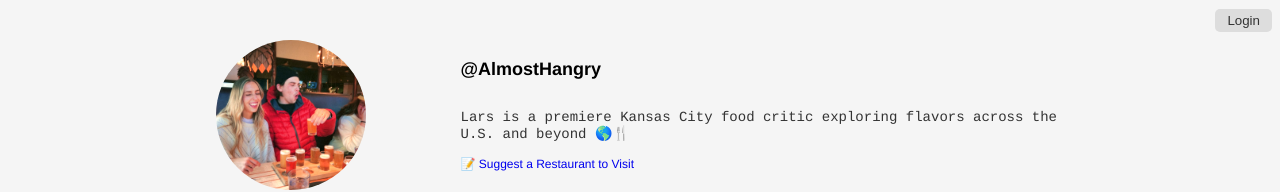
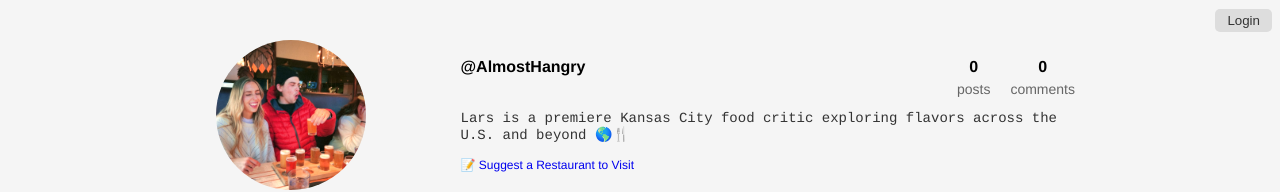
Before and after one commit to Larsthedesigner/alwayshangryapp, a React (Vite) app: page / in a window 1280 px wide. Shown: the top 192 px of the page. Built offline with nearby package versions, Linux system fonts and the light colour scheme; no server answers; the database is empty.

Commit message:
updated counters for messaging and posts

```diff
--- a/src/App.jsx
+++ b/src/App.jsx
@@ -1,5 +1,5 @@
 import React, { useState, useEffect, useContext } from 'react';
-import { BrowserRouter as Router, Route, Routes, Link, useNavigate } from 'react-router-dom';
+import { Route, Routes, Link, useNavigate } from 'react-router-dom';
 import Timeline from './timeline.jsx';
 import Login from './login.jsx';
 import CreatePost from './Createpost.jsx';
@@ -7,30 +7,38 @@ import PrivateRoute from './privateroute.jsx';
 import PostDetail from './PostDetail.jsx';
 import { AuthContext } from './authcontext.jsx';
 import avatar from './Images/avatar.jpeg';
-import { collection, query, orderBy, onSnapshot } from 'firebase/firestore';
+import { collection, onSnapshot, query, orderBy } from 'firebase/firestore';
 import { db } from './firebaseconfig';
+import './index.css'; // Ensure this correctly references index.css
 
 function App() {
-  const [layout, setLayout] = useState('grid'); // Define layout here, you can change the default value
-  const { user, logout } = useContext(AuthContext); // Get user and logout function from context
+  const [layout, setLayout] = useState('grid');
+  const { user, logout } = useContext(AuthContext);
   const [posts, setPosts] = useState([]);
-  const navigate = useNavigate(); // Hook must be used within the Router context
+  const [postCount, setPostCount] = useState(0);
+  const [commentCount, setCommentCount] = useState(0);
+  const navigate = useNavigate();
 
   useEffect(() => {
     const q = query(collection(db, 'posts'), orderBy('createdAt', 'desc'));
-    const unsubscribe = onSnapshot(
-      q,
-      (snapshot) => {
-        setPosts(snapshot.docs.map((doc) => ({ id: doc.id, ...doc.data() })));
-      },
-      (error) => console.error("Error fetching posts: ", error)
-    );
-    return () => unsubscribe();
+    const unsubscribePosts = onSnapshot(q, (snapshot) => {
+      setPosts(snapshot.docs.map((doc) => ({ id: doc.id, ...doc.data() })));
+      setPostCount(snapshot.size);
+    });
+
+    const unsubscribeComments = onSnapshot(collection(db, 'comments'), (snapshot) => {
+      setCommentCount(snapshot.size);
+    });
+
+    return () => {
+      unsubscribePosts();
+      unsubscribeComments();
+    };
   }, []);
 
   const handleLogout = () => {
     logout();
-    navigate('/'); // Navigate to the homepage after logout
+    navigate('/');
   };
 
   return (
@@ -41,7 +49,19 @@ function App() {
         </div>
         <div className="profile-info">
           <div className="profile-details">
-            <h1>@AlmostHangry</h1>
+            <div className="profile-header-row">
+              <h1>@AlmostHangry</h1>
+              <div className="counters">
+                <div className="counter">
+                  <strong>{postCount}</strong>
+                  <span>posts</span>
+                </div>
+                <div className="counter">
+                  <strong>{commentCount}</strong>
+                  <span>comments</span>
+                </div>
+              </div>
+            </div>
             <p>Lars is a premiere Kansas City food critic exploring flavors across the U.S. and beyond 🌎🍴</p>
             <a href="https://forms.gle/mpQgjbkxdZZxAqFZ8" target="_blank" rel="noopener noreferrer">📝 Suggest a Restaurant to Visit</a>
           </div>
--- a/src/index.css
+++ b/src/index.css
@@ -12,9 +12,10 @@ body {
 }
 .profile-header {
   display: flex;
-  align-items: center;  /* Vertical alignment within the flex container */
+  flex-direction: row;
+  align-items: center;
   padding: 20px;
-  border-bottom: 1px solid #dbdbdb; /* Light border at the bottom */
+  border-bottom: 1px solid #dbdbdb;
 }
 /* Avatar styling */
 .avatar-container {
@@ -36,7 +37,7 @@ body {
 }
 /* Name and bio styling */
 .profile-details h1 {
-  font-size: 18px; /* Larger font size for username */
+  font-size: 12px; /* Larger font size for username */
   margin: 0;
   padding-bottom: 24px; /* Space between username and bio */
 }
@@ -52,6 +53,36 @@ body {
   margin-top: 10px;
   color: ##0e3278; /* Darker blue color for the link */
   text-decoration: none; /* Remove underline */
+
+}
+.profile-header-row {
+    display: flex;
+    align-items: middle;
+    margin-bottom: 10px;
+  }
+.profile-header-row h1 {
+  flex: 1; /* Take up remaining space */
+  margin: 0;
+  font-size: 16px;
+  vertical-align: middle;
+}
+.counters {
+  display: flex;
+}
+.counter {
+  display: flex;
+  flex-direction: column;
+  align-items: center;
+  margin-right: 20px;
+}
+.counter strong {
+  font-size: 16px;
+  margin-bottom: 5px;
+}
+.counter span {
+  font-size: 14px;
+  color: #666;
+}
 }
 .profile-details a:hover {
   text-decoration: underline; /* Add underline on hover */
```
